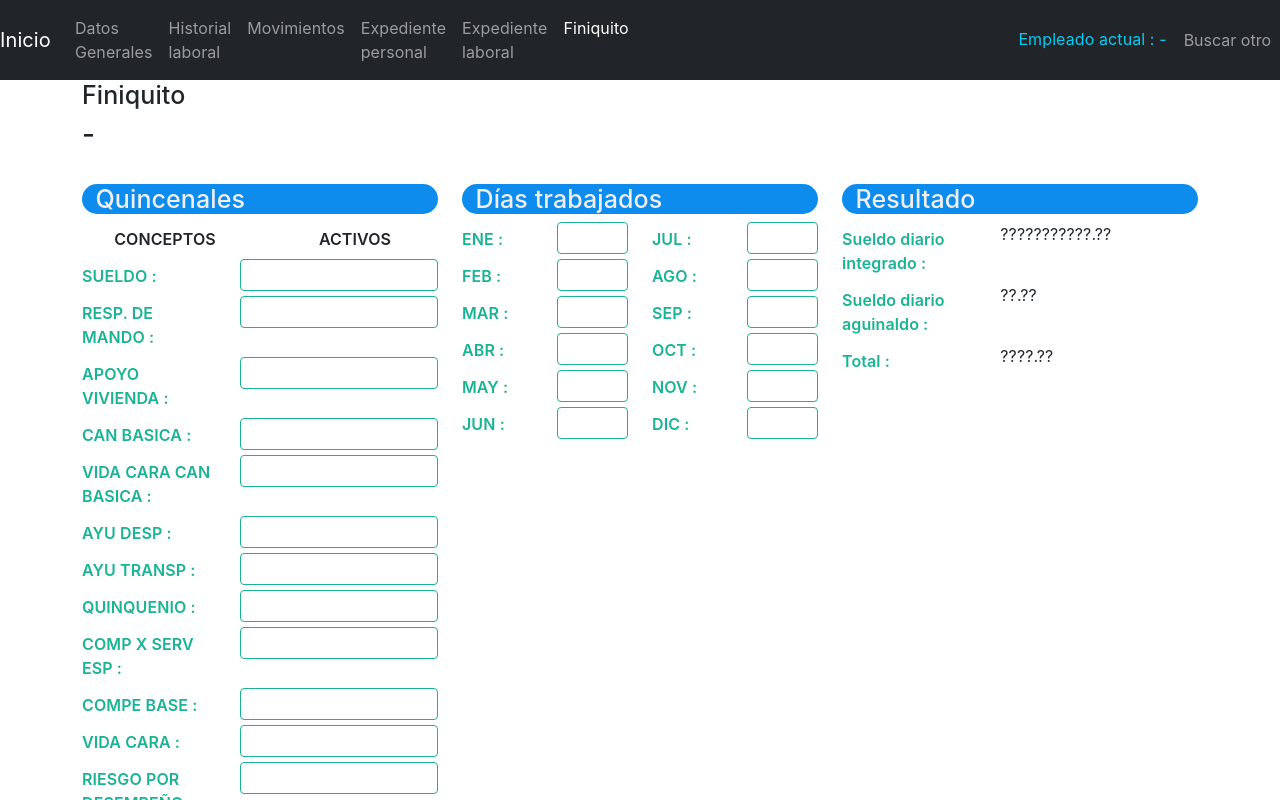
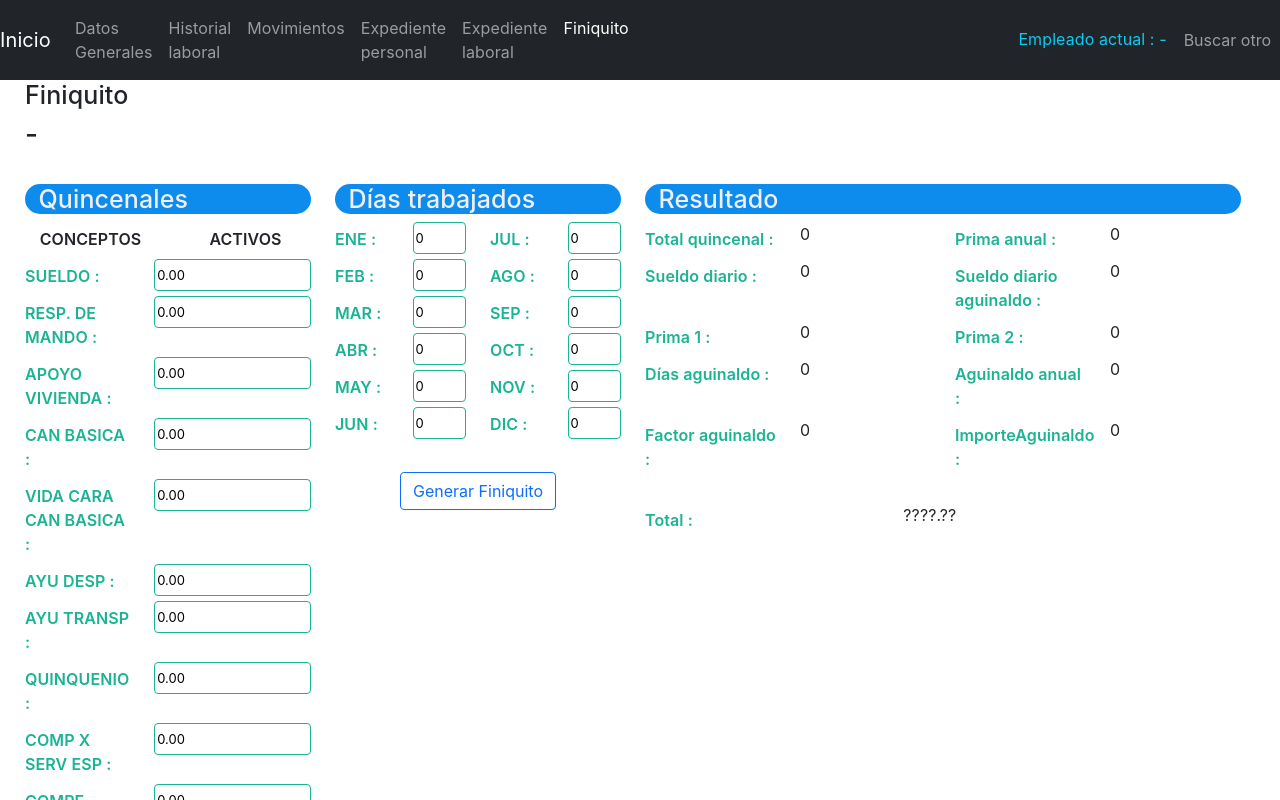
Before and after one commit to roonny7/react_rh, a React (Create React App) app: page /finiquito in a window 1280 px wide. Shown: the top 800 px of the page. Built offline with nearby package versions, Linux system fonts and the light colour scheme; no server answers.

Commit message:
finiquito listo

```diff
--- a/public/estilo.css
+++ b/public/estilo.css
@@ -543,3 +543,7 @@ h2 {
     font-size: 25px;
     border-radius: 22px;
 }
+
+.container2{
+    width: 95% !important;
+}
--- a/src/components/Finiquito.js
+++ b/src/components/Finiquito.js
@@ -1,5 +1,41 @@
 import React, { useEffect, useState } from "react";
-import { buscarEmpleadosId,  buscarMovimientos } from "../helpers/buscarempleados";
+import { buscarEmpleadosId,  buscarMovimientos, generarFiniquito } from "../helpers/buscarempleados";
+
+//////////form
+const initEvent = {
+	Sueldo: '0.00',
+	Consifid : '0.00',
+	ApoyoVivienda : '0.00',
+	CanastaBasica : '0.00',
+	CompServicio : '0.00',
+	CompBase : '0.00',
+	VidaCara : '0.00',
+	RiesgoDes: '0.00',
+	EstimuloEspecial: '0.00',
+	VCCanastaBasica : '0.00',
+	AyudaDespensa: '0.00',
+	AyudaTransporte: '0.00',
+	Quinquenio: '0.00',
+	Compensacion: '0.00',
+	DiasEne : 0, DiasFeb : 0, DiasMar : 0, DiasAbr : 0, DiasMay: 0, DiasJun: 0, DiasJul : 0, DiasAgo: 0, DiasSep: 0, DiasOct : 0, DiasNov : 0, DiasDic : 0
+
+
+
+}
+
+const datosCalulados = {
+	TotalQuincenal : 0.00,
+	SueldoDiario : 0.00,
+	SueldoDiarioAgui : 0.00,
+	DiasPrima1 : 0,
+	DiasPrima2 : 0,
+	DiasAguinaldo : 0,
+	AguinaldoAnual : 0,
+    PrimaAnual : 0,
+	FactorAguinaldo : 0,
+    ImporteAguinaldo : 0
+
+}
 
 
 export const Finiquito = ( props ) => {
@@ -9,8 +45,26 @@ export const Finiquito = ( props ) => {
 
     ///////////////////////////////////////////////////////////////////////////////
     const [empleado, setEmpleados] = useState([]);
-    let [movimientos, setMovimientos] = useState([]);
+    let [ datosFiniquito, setDatosFiniquito] = useState(datosCalulados);
 
+
+
+
+	//////////////form
+	const [formValues, setFormValues] = useState( initEvent );
+
+	const { Sueldo, Consifid, ApoyoVivienda, CanastaBasica, CompServicio, CompBase, VidaCara, RiesgoDes, EstimuloEspecial, VCCanastaBasica, AyudaDespensa, AyudaTransporte, Quinquenio, Compensacion,
+		DiasEne, DiasFeb, DiasMar, DiasAbr, DiasMay, DiasJun, DiasJul, DiasAgo, DiasSep, DiasOct, DiasNov, DiasDic } = formValues;
+/////////////form cierra
+
+	const handleInputChange = ({ target }) => {
+        setFormValues({
+            ...formValues,
+            [target.name]: target.value
+        });
+    }
+
+	///////////
     useEffect( () => {
         buscarEmpleadosId(noEmpleado)
         .then(empleado  => {
@@ -31,29 +85,36 @@ export const Finiquito = ( props ) => {
      //////////////////////////////////////////////////////////////////////////////////
 
 
-     //buscamos el historial de ese empleado
-     useEffect( () => {
-        buscarMovimientos(noEmpleado)
-        .then(resMovimientos  => {
-             //console.log(empleado);
-             setMovimientos(resMovimientos)
-        });
-     }, [noEmpleado]);
 
 
 
+    let Resultado='';
 
+	 const handleSearch = (e) => {
+        e.preventDefault();
+
+		generarFiniquito(formValues)
+		.then(resResultado  => {
+			console.log(resResultado);
+			setDatosFiniquito(resResultado)
+	   });
+
+		//console.log(datosFiniquito);
+
+    }
+
+    console.log(datosFiniquito);
    return (
         <>
             <h2> Finiquito </h2>
             <h3>{ noEmpleado} - { APaterno } { AMaterno}  {Nombre}</h3>
             <br></br>
 
-
+	<form onSubmit={ handleSearch }>
         <div className="row">
-        <div className="col-lg-4">
+        <div className="col-lg-3">
 		   <div id="panel-1" className="panel">
-			 <div className="panel-hdr bg-primary-600 bg-primary-gradient" style={{"backgroundColor"  : "#0d8cee", "border-radius": "22px"}}><h2>&nbsp;&nbsp;Quincenales</h2></div>
+			 <div className="panel-hdr bg-primary-600 bg-primary-gradient" style={{"backgroundColor"  : "#0d8cee", "borderRadius": "22px"}}><h2>&nbsp;&nbsp;Quincenales</h2></div>
 				<div className="panel-container show">
 				   <div className="panel-content">
 						<div className="form-group row">
@@ -63,72 +124,72 @@ export const Finiquito = ( props ) => {
 
 						<div className="form-group row">
 						   <label className="col-lg-5 form-label"><span className="leyendaopcional"><strong>SUELDO : </strong></span></label>
-						   <div className="col-lg-7" style={{"display": "flex"}}><input className="form-controlopcional"  type="text" name="Sueldo"  size="10" maxLength="20" /></div>
+						   <div className="col-lg-7" style={{"display": "flex"}}><input className="form-controlopcional"  type="text" name="Sueldo"  size="10" maxLength="20" value={ Sueldo } onChange={ handleInputChange } /></div>
 						</div>
 
 						<div className="form-group row">
 						   <label className="col-lg-5 form-label"><span className="leyendaopcional"><strong>RESP. DE MANDO : </strong></span></label>
-						   <div className="col-lg-7" style={{"display": "flex"}}><input className="form-controlopcional"  type="text" name="Consifid"  size="10" maxLength="20" /></div>
+						   <div className="col-lg-7" style={{"display": "flex"}}><input className="form-controlopcional"  type="text" name="Consifid"  size="10" maxLength="20" value={ Consifid } onChange={ handleInputChange }/></div>
 						</div>
 
 						<div className="form-group row">
 						   <label className="col-lg-5 form-label"><span className="leyendaopcional"><strong>APOYO VIVIENDA : </strong></span></label>
-						   <div className="col-lg-7" style={{"display": "flex"}}><input className="form-controlopcional"  type="text" name="ApoyoVivienda"  size="10" maxLength="20" /></div>
+						   <div className="col-lg-7" style={{"display": "flex"}}><input className="form-controlopcional"  type="text" name="ApoyoVivienda"  size="10" maxLength="20" value={ ApoyoVivienda } onChange={ handleInputChange }/></div>
 						</div>
 
 						<div className="form-group row">
 						   <label className="col-lg-5 form-label"><span className="leyendaopcional"><strong>CAN BASICA : </strong></span></label>
-						   <div className="col-lg-7" style={{"display": "flex"}}><input className="form-controlopcional"  type="text" name="CanastaBasica"  size="10" maxLength="20" /></div>
+						   <div className="col-lg-7" style={{"display": "flex"}}><input className="form-controlopcional"  type="text" name="CanastaBasica"  size="10" maxLength="20" value={ CanastaBasica } onChange={ handleInputChange }/></div>
 						</div>
 
 						<div className="form-group row">
 						   <label className="col-lg-5 form-label"><span className="leyendaopcional"><strong>VIDA CARA CAN BASICA : </strong></span></label>
-						   <div className="col-lg-7" style={{"display": "flex"}}><input className="form-controlopcional"  type="text" name="VCCanastaBasica"  size="10" maxLength="20" /></div>
+						   <div className="col-lg-7" style={{"display": "flex"}}><input className="form-controlopcional"  type="text" name="VCCanastaBasica"  size="10" maxLength="20" value={ VCCanastaBasica } onChange={ handleInputChange }/></div>
 						</div>
 
 						<div className="form-group row">
 						   <label className="col-lg-5 form-label"><span className="leyendaopcional"><strong>AYU DESP : </strong></span></label>
-						   <div className="col-lg-7" style={{"display": "flex"}}><input className="form-controlopcional"  type="text" name="AyudaDespensa"  size="10" maxLength="20" /></div>
+						   <div className="col-lg-7" style={{"display": "flex"}}><input className="form-controlopcional"  type="text" name="AyudaDespensa"  size="10" maxLength="20" value={ AyudaDespensa } onChange={ handleInputChange }/></div>
 						</div>
 
 						<div className="form-group row">
 						   <label className="col-lg-5 form-label"><span className="leyendaopcional"><strong>AYU TRANSP : </strong></span></label>
-						   <div className="col-lg-7" style={{"display": "flex"}}><input className="form-controlopcional"  type="text" name="AyudaTransporte"  size="10" maxLength="20" /></div>
+						   <div className="col-lg-7" style={{"display": "flex"}}><input className="form-controlopcional"  type="text" name="AyudaTransporte"  size="10" maxLength="20" value={ AyudaTransporte } onChange={ handleInputChange }/></div>
 						</div>
 
 						<div className="form-group row">
 						   <label className="col-lg-5 form-label"><span className="leyendaopcional"><strong>QUINQUENIO : </strong></span></label>
-						   <div className="col-lg-7" style={{"display": "flex"}}><input className="form-controlopcional"  type="text" name="Quinquenio"  size="10" maxLength="20" /></div>
+						   <div className="col-lg-7" style={{"display": "flex"}}><input className="form-controlopcional"  type="text" name="Quinquenio"  size="10" maxLength="20" value={ Quinquenio } onChange={ handleInputChange }/></div>
 						</div>
 
 						<div className="form-group row">
 						   <label className="col-lg-5 form-label"><span className="leyendaopcional"><strong>COMP X SERV ESP : </strong></span></label>
-						   <div className="col-lg-7" style={{"display": "flex"}}><input className="form-controlopcional"  type="text" name="CompServicio"  size="10" maxLength="20" /></div>
+						   <div className="col-lg-7" style={{"display": "flex"}}><input className="form-controlopcional"  type="text" name="CompServicio"  size="10" maxLength="20" value={ CompServicio } onChange={ handleInputChange }/></div>
 						</div>
 
 						<div className="form-group row">
 						   <label className="col-lg-5 form-label"><span className="leyendaopcional"><strong>COMPE BASE : </strong></span></label>
-						   <div className="col-lg-7" style={{"display": "flex"}}><input className="form-controlopcional"  type="text" name="CompBase"  size="10" maxLength="20" /></div>
+						   <div className="col-lg-7" style={{"display": "flex"}}><input className="form-controlopcional"  type="text" name="CompBase"  size="10" maxLength="20" value={ CompBase } onChange={ handleInputChange }/></div>
 						</div>
 
 						<div className="form-group row">
 						   <label className="col-lg-5 form-label"><span className="leyendaopcional"><strong>VIDA CARA : </strong></span></label>
-						   <div className="col-lg-7" style={{"display": "flex"}}><input className="form-controlopcional"  type="text" name="VidaCara"  size="10" maxLength="20" /></div>
+						   <div className="col-lg-7" style={{"display": "flex"}}><input className="form-controlopcional"  type="text" name="VidaCara"  size="10" maxLength="20" value={ VidaCara } onChange={ handleInputChange }/></div>
 						</div>
 
 						<div className="form-group row">
 						   <label className="col-lg-5 form-label"><span className="leyendaopcional"><strong>RIESGO POR DESEMPEÑO : </strong></span></label>
-						   <div className="col-lg-7" style={{"display": "flex"}}><input className="form-controlopcional"  type="text" name="RiesgoDes"  size="10" maxLength="20" /></div>
+						   <div className="col-lg-7" style={{"display": "flex"}}><input className="form-controlopcional"  type="text" name="RiesgoDes"  size="10" maxLength="20" value={ RiesgoDes } onChange={ handleInputChange }/></div>
 						</div>
 
 						<div className="form-group row">
 						   <label className="col-lg-5 form-label"><span className="leyendaopcional"><strong>ESTIMULO ESPECIAL : </strong></span></label>
-						   <div className="col-lg-7" style={{"display": "flex"}}><input className="form-controlopcional"  type="text" name="EstimuloEspecial"  size="10" maxLength="20" /></div>
+						   <div className="col-lg-7" style={{"display": "flex"}}><input className="form-controlopcional"  type="text" name="EstimuloEspecial"  size="10" maxLength="20" value={ EstimuloEspecial } onChange={ handleInputChange }/></div>
 						</div>
 
 						<div className="form-group row">
 						   <label className="col-lg-5 form-label"><span className="leyendaopcional"><strong>COMPE HACIENDA : </strong></span></label>
-						   <div className="col-lg-7" style={{"display": "flex"}}><input className="form-controlopcional"  type="text" name="Compensacion"  size="10" maxLength="20" /></div>
+						   <div className="col-lg-7" style={{"display": "flex"}}><input className="form-controlopcional"  type="text" name="Compensacion"  size="10" maxLength="20" value={ Compensacion } onChange={ handleInputChange }/></div>
 						</div>
 
 					 </div>
@@ -137,75 +198,108 @@ export const Finiquito = ( props ) => {
 		  </div>
 
 
-            <div className="col-lg-4">
+            <div className="col-lg-3">
                 <div id="panel-1" className="panel" >
-                    <div className="panel-hdr bg-primary-600 bg-primary-gradient" style={{"backgroundColor"  : "#0d8cee", "border-radius": "22px"}}><h2>&nbsp;&nbsp;Días trabajados</h2></div>
+                    <div className="panel-hdr bg-primary-600 bg-primary-gradient" style={{"backgroundColor"  : "#0d8cee", "borderRadius": "22px"}}><h2>&nbsp;&nbsp;Días trabajados</h2></div>
                         <div className="panel-container show">
                             <div className="panel-content">
                                 <div className="form-group row">
                                     <label className="col-lg-3 form-label"><span className="leyendaopcional"><strong>ENE : </strong></span></label>
-                                    <div className="col-lg-3" style={{"display" : "flex"}}><input className="form-controlopcional"  type="text" name="DiasEne" size="2" maxLength="3" /></div>
+                                    <div className="col-lg-3" style={{"display" : "flex"}}><input className="form-controlopcional"  type="text" name="DiasEne" size="2" maxLength="3" value={ DiasEne } onChange={ handleInputChange }/></div>
                                     <label className="col-lg-3 form-label"><span className="leyendaopcional"><strong>JUL : </strong></span></label>
-                                    <div className="col-lg-3" style={{"display": "flex"}}><input className="form-controlopcional"  type="text" name="DiasJul" size="2" maxLength="3" /></div>
+                                    <div className="col-lg-3" style={{"display": "flex"}}><input className="form-controlopcional"  type="text" name="DiasJul" size="2" maxLength="3" value={ DiasJul } onChange={ handleInputChange }/></div>
                                 </div>
 
                                 <div className="form-group row">
                                     <label className="col-lg-3 form-label"><span className="leyendaopcional"><strong>FEB : </strong></span></label>
-                                    <div className="col-lg-3" style={{"display": "flex"}}><input className="form-controlopcional" type="text" name="DiasFeb"  size="2" maxLength="3"/></div>
+                                    <div className="col-lg-3" style={{"display": "flex"}}><input className="form-controlopcional" type="text" name="DiasFeb"  size="2" maxLength="3" value={ DiasFeb } onChange={ handleInputChange }/></div>
                                     <label className="col-lg-3 form-label"><span className="leyendaopcional"><strong>AGO : </strong></span></label>
-                                    <div className="col-lg-3" style={{"display": "flex"}}><input className="form-controlopcional" type="text" name="DiasAgo"  size="2" maxLength="3"/></div>
+                                    <div className="col-lg-3" style={{"display": "flex"}}><input className="form-controlopcional" type="text" name="DiasAgo"  size="2" maxLength="3" value={ DiasAgo } onChange={ handleInputChange }/></div>
                                 </div>
 
                                 <div className="form-group row">
                                     <label className="col-lg-3 form-label"><span className="leyendaopcional"><strong>MAR : </strong></span></label>
-                                    <div className="col-lg-3" style={{"display": "flex"}}><input className="form-controlopcional" type="text" name="DiasMar"  size="2" maxLength="3"/></div>
+                                    <div className="col-lg-3" style={{"display": "flex"}}><input className="form-controlopcional" type="text" name="DiasMar"  size="2" maxLength="3" value={ DiasMar } onChange={ handleInputChange }/></div>
                                     <label className="col-lg-3 form-label"><span className="leyendaopcional"><strong>SEP : </strong></span></label>
-                                    <div className="col-lg-3" style={{"display": "flex"}}><input className="form-controlopcional" type="text" name="DiasSep"  size="2" maxLength="3"/></div>
+                                    <div className="col-lg-3" style={{"display": "flex"}}><input className="form-controlopcional" type="text" name="DiasSep"  size="2" maxLength="3" value={ DiasSep } onChange={ handleInputChange }/></div>
                                 </div>
 
                                 <div className="form-group row">
                                     <label className="col-lg-3 form-label"><span className="leyendaopcional"><strong>ABR : </strong></span></label>
-                                    <div className="col-lg-3" style={{"display": "flex"}}><input className="form-controlopcional" type="text" name="DiasAbr"  size="2" maxLength="3"/></div>
+                                    <div className="col-lg-3" style={{"display": "flex"}}><input className="form-controlopcional" type="text" name="DiasAbr"  size="2" maxLength="3" value={ DiasAbr } onChange={ handleInputChange }/></div>
                                     <label className="col-lg-3 form-label"><span className="leyendaopcional"><strong>OCT : </strong></span></label>
-                                    <div className="col-lg-3" style={{"display": "flex"}}><input className="form-controlopcional" type="text" name="DiasOct"  size="2" maxLength="3"/></div>
+                                    <div className="col-lg-3" style={{"display": "flex"}}><input className="form-controlopcional" type="text" name="DiasOct"  size="2" maxLength="3" value={ DiasOct } onChange={ handleInputChange }/></div>
                                 </div>
 
                                 <div className="form-group row">
                                     <label className="col-lg-3 form-label"><span className="leyendaopcional"><strong>MAY : </strong></span></label>
-                                    <div className="col-lg-3" style={{"display": "flex"}}><input className="form-controlopcional" type="text" name="DiasMay"  size="2" maxLength="3"/></div>
+                                    <div className="col-lg-3" style={{"display": "flex"}}><input className="form-controlopcional" type="text" name="DiasMay"  size="2" maxLength="3" value={ DiasMay } onChange={ handleInputChange }/></div>
                                     <label className="col-lg-3 form-label"><span className="leyendaopcional"><strong>NOV : </strong></span></label>
-                                    <div className="col-lg-3" style={{"display": "flex"}}><input className="form-controlopcional" type="text" name="DiasNov"  size="2" maxLength="3"/></div>
+                                    <div className="col-lg-3" style={{"display": "flex"}}><input className="form-controlopcional" type="text" name="DiasNov"  size="2" maxLength="3" value={ DiasNov } onChange={ handleInputChange }/></div>
                                 </div>
 
                                 <div className="form-group row">
                                     <label className="col-lg-3 form-label"><span className="leyendaopcional"><strong>JUN : </strong></span></label>
-                                    <div className="col-lg-3" style={{"display": "flex"}}><input className="form-controlopcional" type="text" name="DiasJun"  size="2" maxLength="3"/></div>
+                                    <div className="col-lg-3" style={{"display": "flex"}}><input className="form-controlopcional" type="text" name="DiasJun"  size="2" maxLength="3" value={ DiasJun } onChange={ handleInputChange }/></div>
                                     <label className="col-lg-3 form-label"><span className="leyendaopcional"><strong>DIC : </strong></span></label>
-                                    <div className="col-lg-3" style={{"display": "flex"}}><input className="form-controlopcional" type="text" name="DiasDic"  size="2" maxLength="3"/></div>
+                                    <div className="col-lg-3" style={{"display": "flex"}}><input className="form-controlopcional" type="text" name="DiasDic"  size="2" maxLength="3" value={ DiasDic } onChange={ handleInputChange }/></div>
                                 </div>
 
                             </div>
                         </div>
                 </div>
+				<br />
+				<div align="center">
+					<button type="submit" className="btn m-1 btn-block btn-outline-primary">Generar Finiquito</button>
+				</div>
             </div>
 
 
-        <div className="col-lg-4">
+        <div className="col-lg-6">
 		   <div id="panel-1" className="panel">
-			 <div className="panel-hdr bg-primary-600 bg-primary-gradient" style={{"backgroundColor"  : "#0d8cee", "border-radius": "22px"}}><h2> &nbsp;&nbsp;Resultado</h2></div>
+			 <div className="panel-hdr bg-primary-600 bg-primary-gradient" style={{"backgroundColor"  : "#0d8cee", "borderRadius": "22px"}}><h2> &nbsp;&nbsp;Resultado</h2></div>
 				<div className="panel-container show">
 				   <div className="panel-content">
 
-						<div className="form-group row">
-						   <label className="col-lg-5 form-label"><span className="leyendaopcional"><strong>Sueldo diario integrado  : </strong></span></label>
-						   <div className="col-lg-7" style={{"display": "flex"}}>???????????.??</div>
+				   		<div className="form-group row">
+						   <label className="col-lg-3 form-label"><span className="leyendaopcional"><strong>Total quincenal  : </strong></span></label>
+						   <div className="col-lg-3" style={{"display": "flex"}}>{ datosFiniquito.TotalQuincenal   }</div>
+						   <label className="col-lg-3 form-label"><span className="leyendaopcional"><strong>Prima anual  : </strong></span></label>
+						   <div className="col-lg-3" style={{"display": "flex"}}>{ datosFiniquito.PrimaAnual   }</div>
 						</div>
 
 						<div className="form-group row">
-						   <label className="col-lg-5 form-label"><span className="leyendaopcional"><strong>Sueldo diario aguinaldo : </strong></span></label>
-						   <div className="col-lg-7" style={{"display": "flex"}}>??.??</div>
+						   <label className="col-lg-3 form-label"><span className="leyendaopcional"><strong>Sueldo diario   : </strong></span></label>
+						   <div className="col-lg-3" style={{"display": "flex"}}>{ datosFiniquito.SueldoDiario   }</div>
+						   <label className="col-lg-3 form-label"><span className="leyendaopcional"><strong>Sueldo diario aguinaldo : </strong></span></label>
+						   <div className="col-lg-3" style={{"display": "flex"}}>{ datosFiniquito.SueldoDiarioAgui   }</div>
 						</div>
 
+
+						<div className="form-group row">
+						   <label className="col-lg-3 form-label"><span className="leyendaopcional"><strong>Prima 1  : </strong></span></label>
+						   <div className="col-lg-3" style={{"display": "flex"}}>{ datosFiniquito.DiasPrima1   }</div>
+						   <label className="col-lg-3 form-label"><span className="leyendaopcional"><strong>Prima 2 : </strong></span></label>
+						   <div className="col-lg-3" style={{"display": "flex"}}>{ datosFiniquito.DiasPrima2   }</div>
+						</div>
+
+						<div className="form-group row">
+						   <label className="col-lg-3 form-label"><span className="leyendaopcional"><strong>Días aguinaldo : </strong></span></label>
+						   <div className="col-lg-3" style={{"display": "flex"}}>{ datosFiniquito.DiasAguinaldo   }</div>
+						   <label className="col-lg-3 form-label"><span className="leyendaopcional"><strong>Aguinaldo anual : </strong></span></label>
+						   <div className="col-lg-3" style={{"display": "flex"}}>{ datosFiniquito.AguinaldoAnual   }</div>
+						</div>
+
+						<div className="form-group row">
+						   <label className="col-lg-3 form-label"><span className="leyendaopcional"><strong>Factor aguinaldo  : </strong></span></label>
+						   <div className="col-lg-3" style={{"display": "flex"}}>{ datosFiniquito.FactorAguinaldo   }</div>
+						   <label className="col-lg-3 form-label"><span className="leyendaopcional"><strong>ImporteAguinaldo  : </strong></span></label>
+						   <div className="col-lg-3" style={{"display": "flex"}}>{ datosFiniquito.ImporteAguinaldo   }</div>
+						</div>
+
+						<div className="form-group row">
+							&nbsp;
+						</div>
 						<div className="form-group row">
 						   <label className="col-lg-5 form-label"><span className="leyendaopcional"><strong>Total : </strong></span></label>
 						   <div className="col-lg-7" style={{"display": "flex"}}>????.??</div>
@@ -221,6 +315,9 @@ export const Finiquito = ( props ) => {
 
 
         </div>
+
+
+	</form>
         </>
 
 
--- a/src/routers/DashBoardRoutes.js
+++ b/src/routers/DashBoardRoutes.js
@@ -14,7 +14,7 @@ export const DashboardRoutes = () => {
         <>
             <MenuChingadaMadre />
 
-            <div className="container">
+            <div className="container2" style={{"marginLeft" : "25px"}}>
                 <Routes>
                     <Route path="/buscar" element={<Busquedas />} />
                     <Route path="/empleado" element={<DetalleEmpleado />} />
```
Also changed, not shown: src/helpers/buscarempleados.js (+19 -0 lines).
